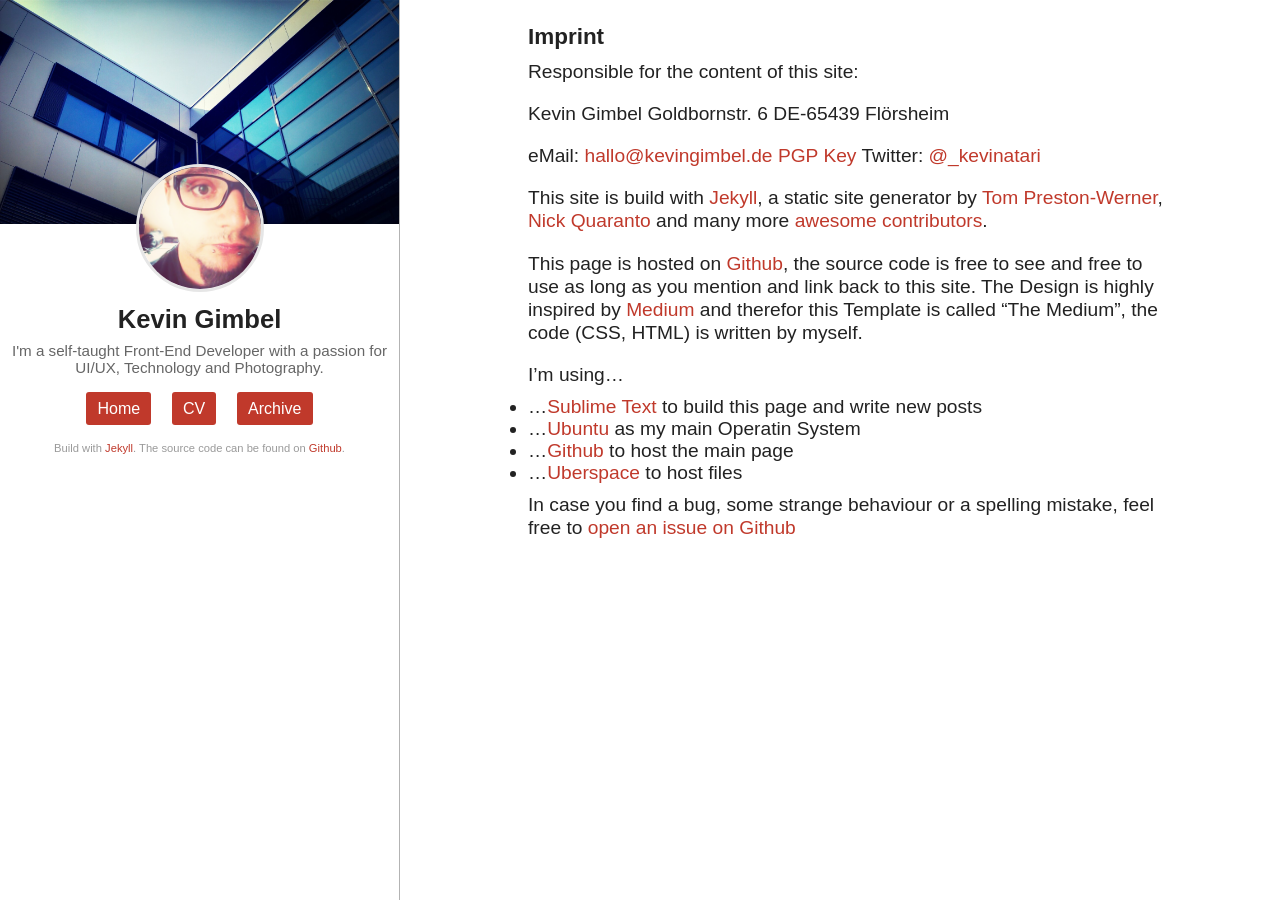
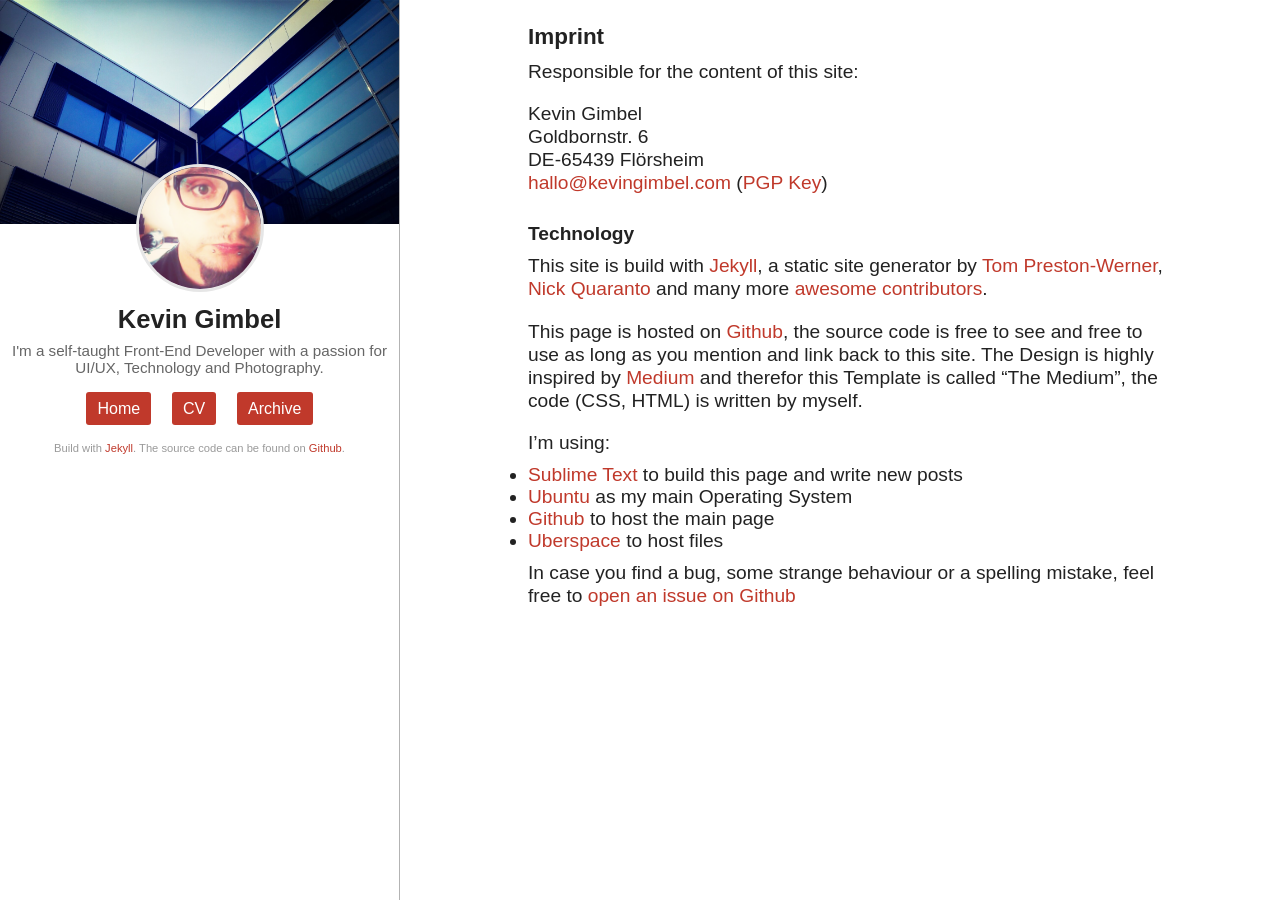
Before and after one commit to KevinGimbel/kevingimbel.github.io-old, a Jekyll site: the page built from imprint.md, in a window 1280 px wide. Built offline with Jekyll 4.4.1, drawn with Linux system fonts in a browser that asks for light colours; some web fonts are replaced; Markdown is read by kramdown in place of the engine named in the settings.

Commit message:
updated imprint

```diff
--- a/imprint.md
+++ b/imprint.md
@@ -7,22 +7,23 @@
 
 Responsible for the content of this site:
 
-Kevin Gimbel
-Goldbornstr. 6
-DE-65439 Flörsheim
+Kevin Gimbel<br>
+Goldbornstr. 6<br>
+DE-65439 Flörsheim<br>
+[hallo@kevingimbel.com](mailto:hallo@kevingimbel.com) ([PGP Key](/public-key))
 
-eMail: [hallo@kevingimbel.de](mailto:hallo@kevingimbel.de) [PGP Key](/public-key)
-Twitter: [@_kevinatari](http://twitter.com/_kevinatari)
+#### Technology
 
 This site is build with [Jekyll](http://jekyllrb.com), a static site generator by [Tom Preston-Werner](http://tom.preston-werner.com/), [Nick Quaranto](http://quaran.to/) and many more [awesome contributors](https://github.com/mojombo/jekyll/graphs/contributors).
 
 This page is hosted on [Github](https://github.com/kevingimbel/kevingimbel.github.io), the source code is free to see and free to use as long as you mention and link back to this site. The Design is highly inspired by [Medium](http://medium.com) and therefor this Template is called "The Medium", the code (CSS, HTML) is written by myself.
 
-I'm using...
-- ...[Sublime Text](http://sublimetext.com) to build this page and write new posts
-- ...[Ubuntu](http://www.ubuntu.com/) as my main Operatin System
-- ...[Github](http://github.com) to host the main page
-- ...[Uberspace](http://uberspace.de) to host files
+I'm using:
+
+- [Sublime Text](http://sublimetext.com) to build this page and write new posts
+- [Ubuntu](http://www.ubuntu.com/) as my main Operating System
+- [Github](http://github.com) to host the main page
+- [Uberspace](http://uberspace.de) to host files
 
 
 In case you find a bug, some strange behaviour or a spelling mistake, feel free to [open an issue on Github](https://github.com/kevingimbel/kevingimbel.github.io/issues)
```
